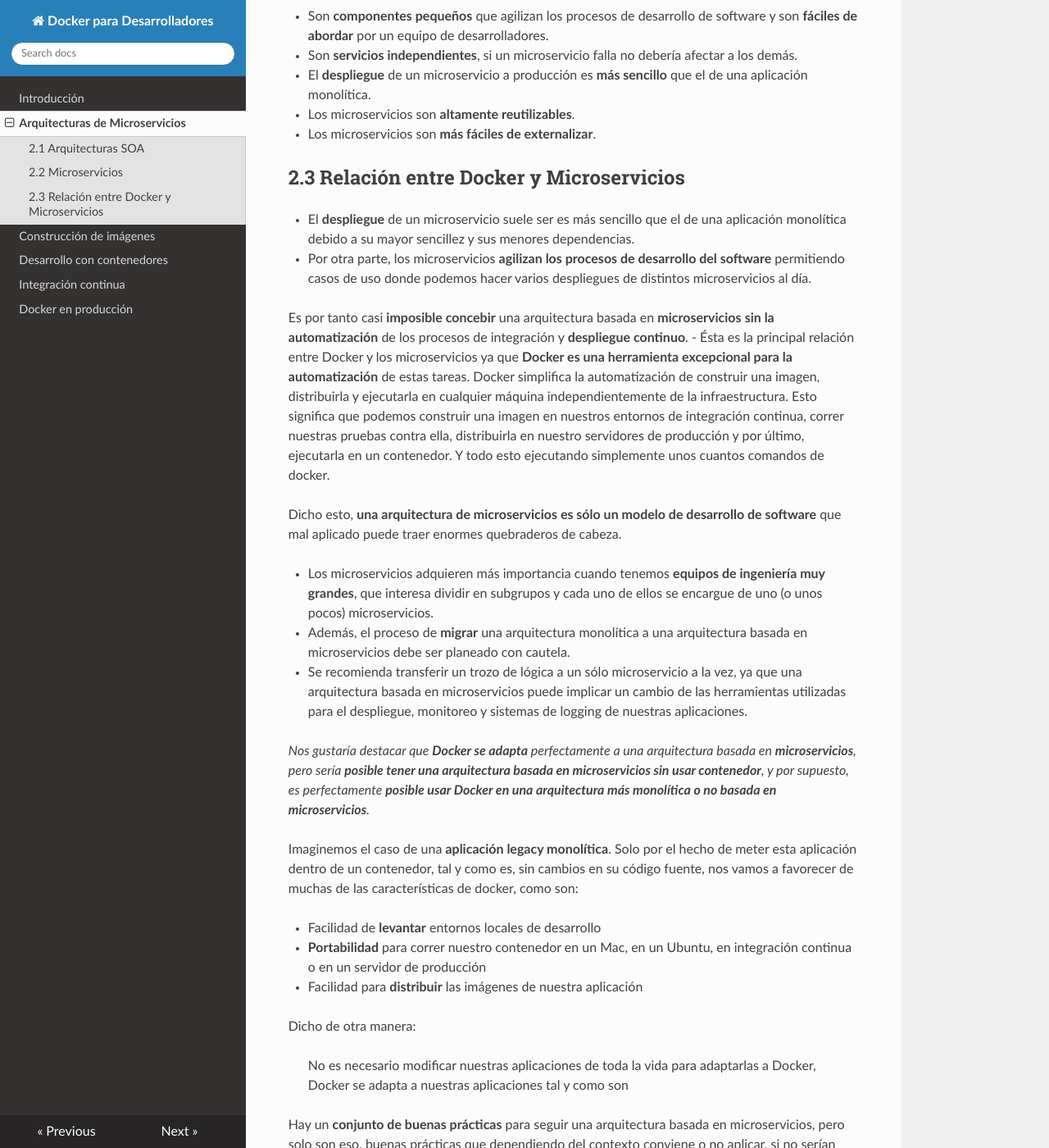
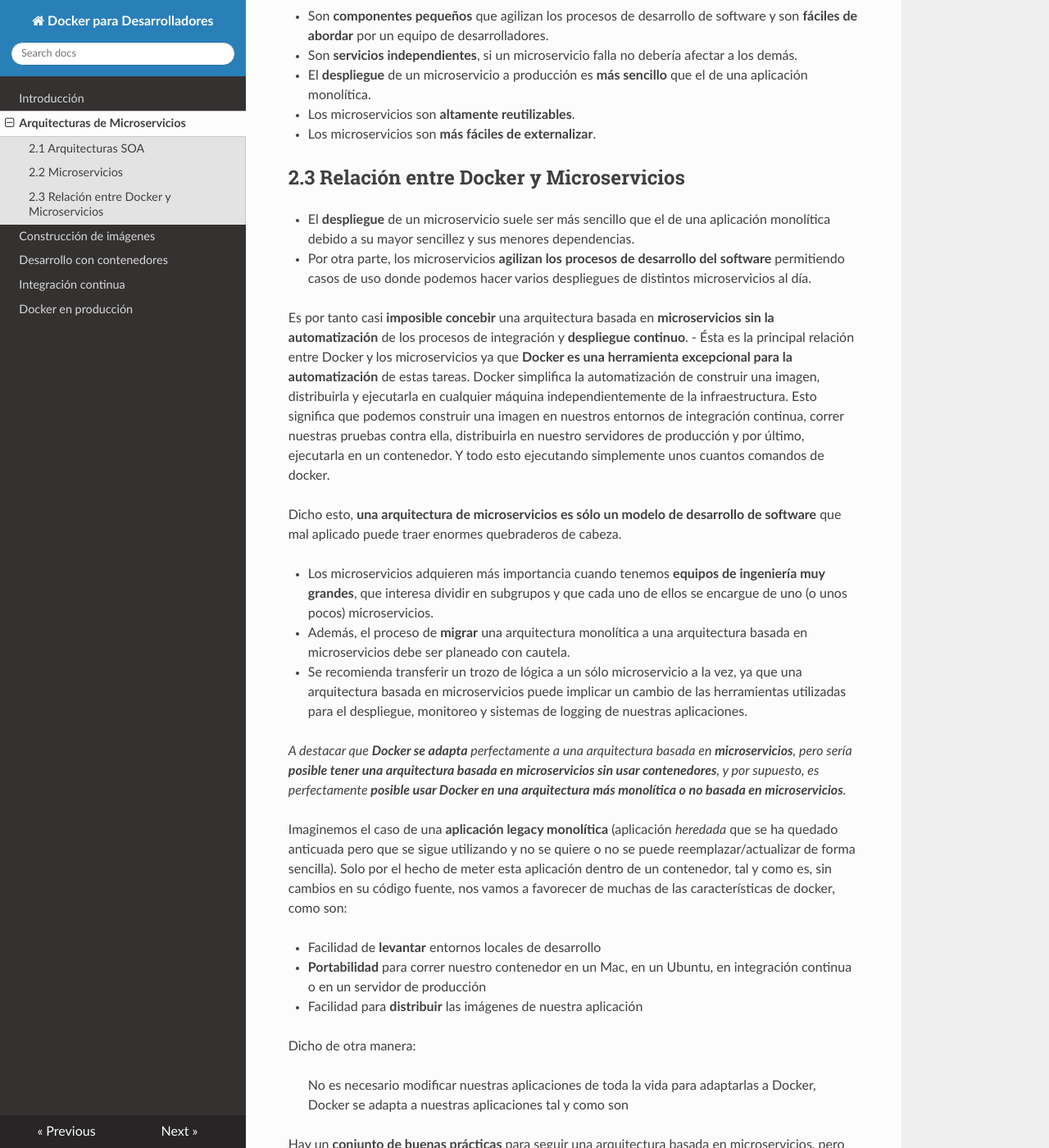
Before and after one commit to mentecatoDev/docker_para_desarrolladores, an MkDocs documentation site: the page built from docs/2_arquitecturas_de_microservicios.md, in a window 1280 px wide and 1400 px high, scrolled down 1152 px. Shown: the whole window at 82% size. Built offline with MkDocs 1.6.1, drawn with Linux system fonts in a browser that asks for light colours; nearby versions of some CDN libraries.

Commit message:
Actualiza 2 y 3 en aspectos menores

```diff
--- a/docs/2_arquitecturas_de_microservicios.md
+++ b/docs/2_arquitecturas_de_microservicios.md
@@ -21,7 +21,7 @@
 
 ## 2.2 Microservicios
 
-Teniendo en cuenta estos principios, el concepto de microservicios es un poco la manera que se ha puesto de moda para referirse a las  arquitecturas SOA, pero incidiendo más aún en que **la funcionalidad de dichos servicios debe ser la mínima posible**. Una medida bastante extendida es que un microservicio es un componente  que **debería ser desarrollable en unas dos semanas**.
+Teniendo en cuenta estos principios, el concepto de microservicios es un poco la manera que se ha puesto de moda para referirse a las  arquitecturas SOA, pero incidiendo más aún en que **la funcionalidad de dichos servicios debe ser la mínima posible**. Una medida bastante extendida es que un microservicio es un componente que **debería ser desarrollable en unas dos semanas**.
 
 Las ventajas de una arquitectura basada en microservicios son las siguientes:
 
@@ -33,21 +33,21 @@
 
 ## 2.3 Relación entre Docker y Microservicios
 
-- El **despliegue** de un microservicio suele ser es más sencillo que el de una aplicación monolítica debido a su mayor sencillez y sus menores dependencias.
+- El **despliegue** de un microservicio suele ser más sencillo que el de una aplicación monolítica debido a su mayor sencillez y sus menores dependencias.
 - Por otra parte, los microservicios **agilizan los procesos de desarrollo del software** permitiendo casos de uso donde podemos hacer varios despliegues de distintos microservicios al día.
 
 Es por tanto casi **imposible concebir** una arquitectura basada en **microservicios** **sin la automatización** de los procesos de integración y **despliegue continuo**.
-- Ésta es la principal relación entre Docker y los microservicios ya que  **Docker es una herramienta excepcional para la automatización** de estas  tareas. Docker simplifica la automatización de construir una imagen,  distribuirla y ejecutarla en cualquier máquina independientemente de la infraestructura. Esto significa que podemos construir una imagen en nuestros entornos de integración continua, correr nuestras pruebas contra ella, distribuirla en nuestro servidores de producción y por  último, ejecutarla en un contenedor. Y todo esto ejecutando simplemente  unos cuantos comandos de docker.
+- Ésta es la principal relación entre Docker y los microservicios ya que  **Docker es una herramienta excepcional para la automatización** de estas  tareas. Docker simplifica la automatización de construir una imagen,  distribuirla y ejecutarla en cualquier máquina independientemente de la infraestructura. Esto significa que podemos construir una imagen en nuestros entornos de integración continua, correr nuestras pruebas contra ella, distribuirla en nuestro servidores de producción y por  último, ejecutarla en un contenedor. Y todo esto ejecutando simplemente unos cuantos comandos de docker.
 
 Dicho esto, **una arquitectura de microservicios es sólo un modelo de desarrollo de software** que mal aplicado puede traer enormes quebraderos  de cabeza.
 
-- Los microservicios adquieren más importancia cuando tenemos **equipos de ingeniería muy grandes**, que interesa dividir en subgrupos y  cada uno de ellos se encargue de uno (o unos pocos) microservicios.
+- Los microservicios adquieren más importancia cuando tenemos **equipos de ingeniería muy grandes**, que interesa dividir en subgrupos y que cada uno de ellos se encargue de uno (o unos pocos) microservicios.
 - Además, el proceso de **migrar** una arquitectura monolítica a una  arquitectura basada en microservicios debe ser planeado con cautela.
-  - Se  recomienda transferir un trozo de lógica a un sólo microservicio a la vez, ya que una arquitectura basada en microservicios puede implicar un cambio de las herramientas utilizadas para el despliegue, monitoreo y sistemas de logging de nuestras aplicaciones.
+  - Se recomienda transferir un trozo de lógica a un sólo microservicio a la vez, ya que una arquitectura basada en microservicios puede implicar un cambio de las herramientas utilizadas para el despliegue, monitoreo y sistemas de logging de nuestras aplicaciones.
 
-*Nos gustaría destacar que **Docker se adapta** perfectamente a una arquitectura basada en **microservicios**, pero sería **posible tener una arquitectura basada en microservicios sin usar contenedor**, y por supuesto, es perfectamente **posible usar Docker en una arquitectura más monolítica o no basada en microservicios**.*
+*A destacar que **Docker se adapta** perfectamente a una arquitectura basada en **microservicios**, pero sería **posible tener una arquitectura basada en microservicios sin usar contenedores**, y por supuesto, es perfectamente **posible usar Docker en una arquitectura más monolítica o no basada en microservicios**.*
 
-Imaginemos el caso de una **aplicación legacy monolítica**. Solo por el hecho de meter esta aplicación dentro de un contenedor, tal y como es, sin cambios en su código fuente, nos vamos a favorecer de muchas de las características de docker, como son:
+Imaginemos el caso de una **aplicación legacy monolítica** (aplicación *heredada* que se ha quedado anticuada pero que se sigue utilizando y no se quiere o no se puede reemplazar/actualizar de forma sencilla). Solo por el hecho de meter esta aplicación dentro de un contenedor, tal y como es, sin cambios en su código fuente, nos vamos a favorecer de muchas de las características de docker, como son:
 
 - Facilidad de **levantar** entornos locales de desarrollo
 - **Portabilidad** para correr nuestro contenedor en un Mac, en un Ubuntu, en integración continua o en un servidor de producción
```
Also changed, not shown: docs/3_construccion_de_imagenes.md (+39 -55 lines).
